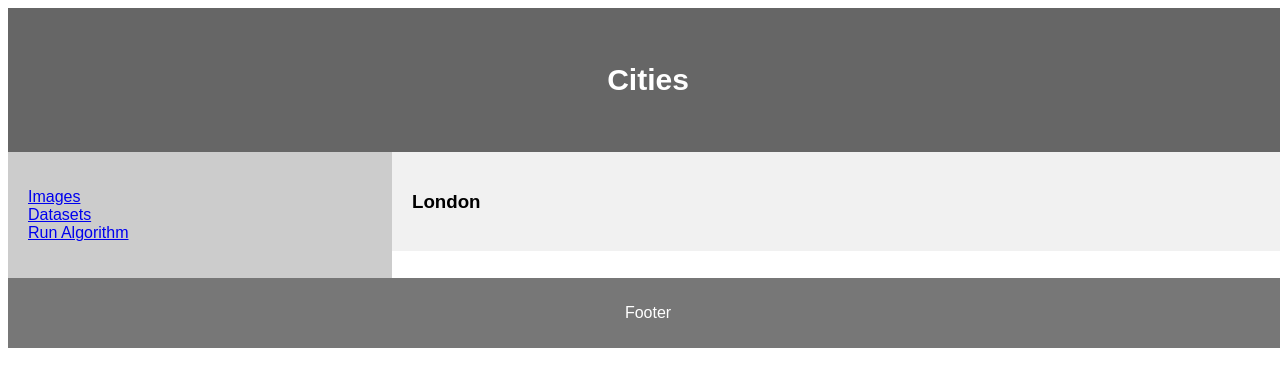
After one commit to gungorser/CrackDetection, a Django app: template templates/base.html in a window 1280 px wide. The commit adds this page. Shown: the top 387 px of the page. Run offline with Django 3.2, Linux system fonts and the light colour scheme; the template is opened without the code that fills it, so the values that code supplies are empty.

Commit message:
css styling

```diff
--- /dev/null
+++ b/templates/base.html
@@ -0,0 +1,103 @@
+<!DOCTYPE html>
+<html lang="en">
+<head>
+<title>CSS Template</title>
+<meta charset="utf-8">
+<meta name="viewport" content="width=device-width, initial-scale=1">
+<style>
+* {
+  box-sizing: border-box;
+}
+
+body {
+  font-family: Arial, Helvetica, sans-serif;
+  width: 100%;
+  min-height: 100%;
+}
+
+/* Style the header */
+header {
+  background-color: #666;
+  padding: 30px;
+  text-align: center;
+  font-size: 20px;
+  color: white;
+  height: 15%
+}
+
+/* Create two columns/boxes that floats next to each other */
+nav {
+  float: left;
+  width: 30%;
+  min-height: 75%;
+  background: #ccc;
+  padding: 20px;
+
+}
+
+/* Style the list inside the menu */
+nav ul {
+  list-style-type: none;
+  padding: 0;
+}
+
+article {
+  float: left;
+  padding: 20px;
+  width: 70%;
+  background-color: #f1f1f1;
+  min-height: 75%; /* only for demonstration, should be removed */
+}
+
+/* Clear floats after the columns */
+section:after {
+  content: "";
+  display: table;
+  clear: both;
+}
+
+/* Style the footer */
+footer {
+  background-color: #777;
+  padding: 10px;
+  text-align: center;
+  color: white;
+  height=10%
+}
+
+/* Responsive layout - makes the two columns/boxes stack on top of each other instead of next to each other, on small screens */
+@media (max-width: 600px) {
+  nav, article {
+    width: 100%;
+    height: l%;
+  }
+}
+</style>
+</head>
+<body>
+
+<header>
+  <h2>Cities</h2>
+</header>
+
+<section>
+  <nav>
+    <ul>
+      <li><a href="{% url 'image-list' %}">Images</a></li>
+      <li><a href="{% url 'dataset-list' %}">Datasets</a></li>
+      <li><a href="{% url 'algorithm' %}">Run Algorithm</a></li>
+    </ul>
+  </nav>
+
+  <article>
+    <h1>London</h1>
+    {% block content %}{% endblock %}
+  </article>
+</section>
+
+<footer>
+  <p>Footer</p>
+</footer>
+
+</body>
+</html>
--- a/templates/create.html
+++ b/templates/create.html
@@ -1,3 +1,7 @@
+{% extends "base.html" %}
+
+{% block content %}
+
 <form method="post" enctype="multipart/form-data">
   {% csrf_token %}
   {{ form.as_p }}
@@ -9,3 +13,5 @@
 {% render_table table %}
 <a href="{% url 'dataset-addimage' view.kwargs.pk %}">add new image</a>
 {% endif %}
+
+{% endblock %}
--- a/templates/list.html
+++ b/templates/list.html
@@ -1,6 +1,12 @@
+{% extends "base.html" %}
+
+{% block content %}
+
 {% load render_table from django_tables2 %}
 {% render_table table %}
 
 {% if addurl %}
 <a href="{% url addurl %}">add new instance</a>
 {% endif %}
+
+{% endblock %}
--- a/templates/view.html
+++ b/templates/view.html
@@ -1 +1,7 @@
+{% extends "base.html" %}
+
+{% block content %}
+
 <img src="{{ image.document.url }}" width="500px"/>
+
+{% endblock %}
```
Also changed, not shown: templates/delete.html (+7 -0 lines).
